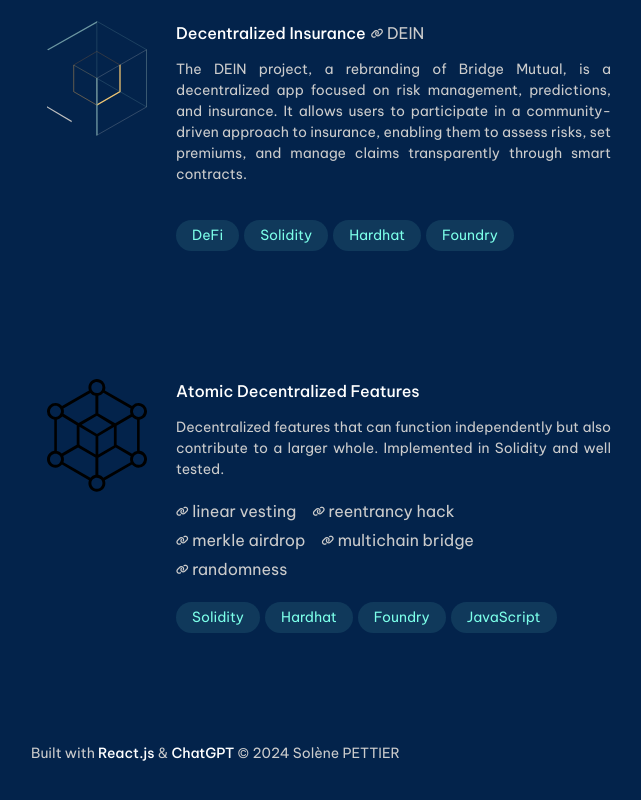
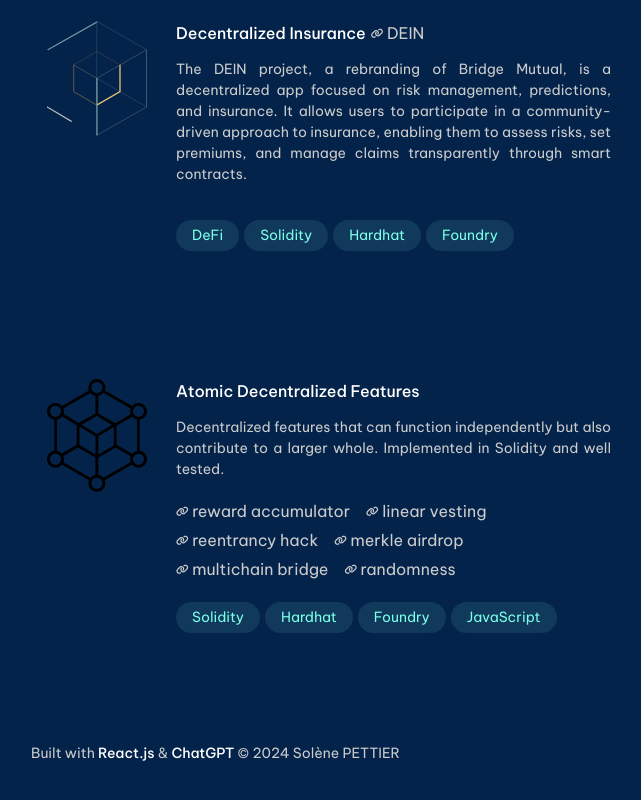
Before and after one commit to solenemep/web-prez, a React (Create React App) app: page / in a window 1280 px wide. Shown: the part 3158-3958 px from the top of the page, without its empty margins (609-1250 px from the left). Built offline with nearby package versions, Linux system fonts and the light colour scheme.

Commit message:
feat: add reward accumulator

```diff
--- a/src/components/main/Personal.js
+++ b/src/components/main/Personal.js
@@ -24,12 +24,16 @@ const Personal = ({ activeSection }) => {
       ),
       links: [
         {
+          name: "reward accumulator",
+          url: "https://github.com/solenemep/reward-accumulator",
+        },
+        {
           name: "linear vesting",
-          url: "https://github.com/solenemep/vesting",
+          url: "https://github.com/solenemep/linear-vesting",
         },
         {
           name: "reentrancy hack",
-          url: "https://github.com/solenemep/reentrancy",
+          url: "https://github.com/solenemep/reentrancy-hack",
         },
         {
           name: "merkle airdrop",
```
